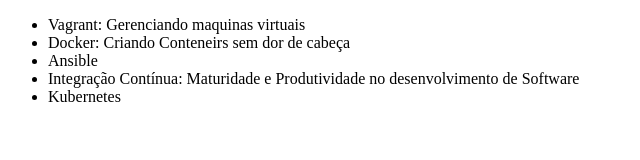
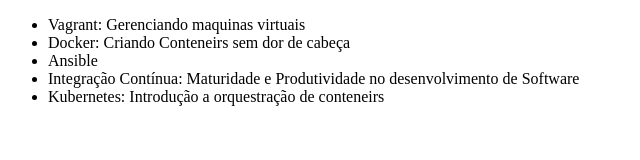
Before and after one commit to Bianca-Priscila/alura-git, a plain HTML site: page index.html in a window 1280 px wide. Shown: the whole page, without its empty margins (0-640 px from the left). Drawn offline with Linux system fonts and the light colour scheme.

Commit message:
Alterando o nome do curso de Kubernetes

```diff
--- a/index.html
+++ b/index.html
@@ -10,7 +10,7 @@
         <li>Docker: Criando Conteneirs sem dor de cabeça</li>
         <li>Ansible</li>
         <li>Integração Contínua: Maturidade e Produtividade no desenvolvimento de Software</li>
-        <li>Kubernetes</li>
+        <li>Kubernetes: Introdução a orquestração de conteneirs</li>
     </ul>
 </body>
 </html>
```
